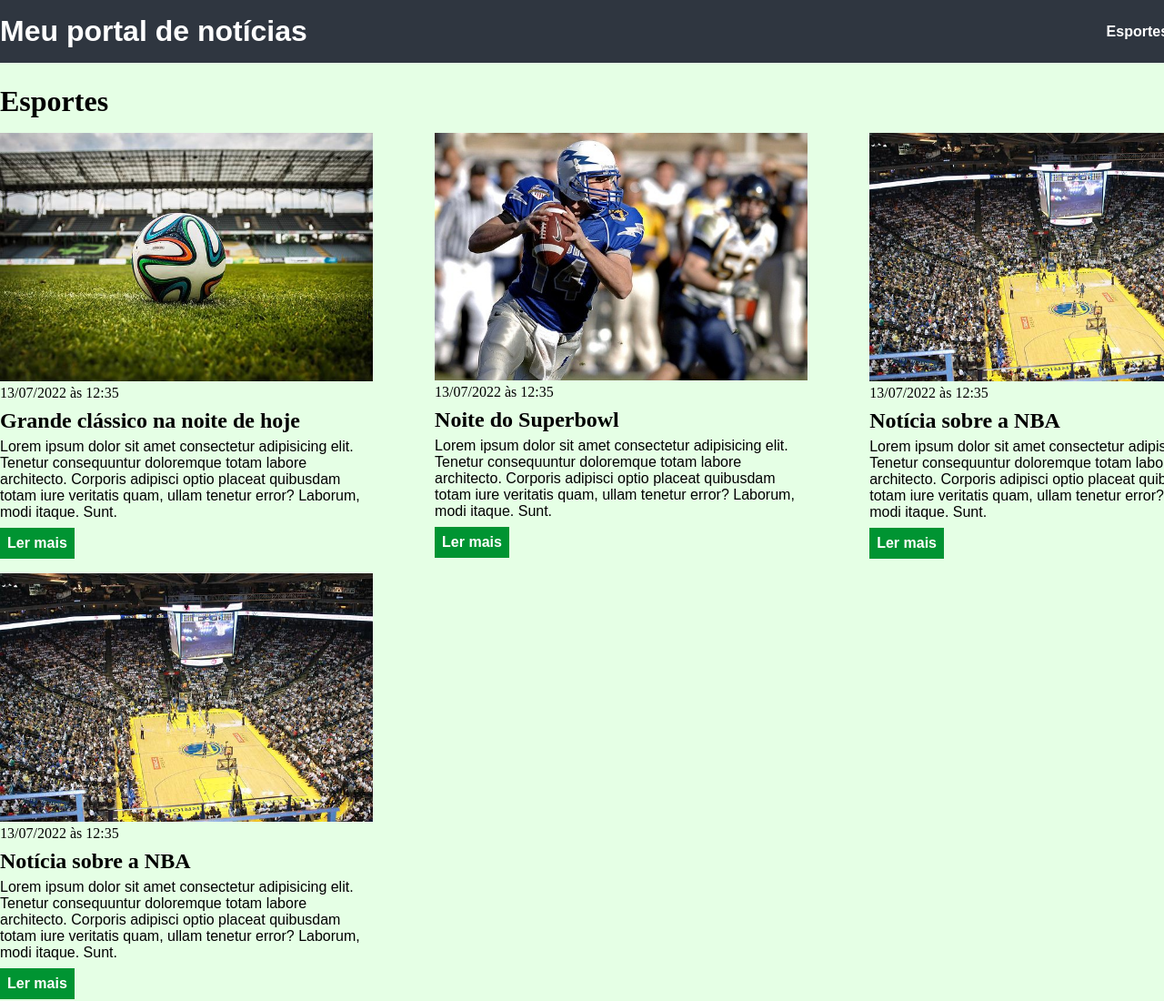
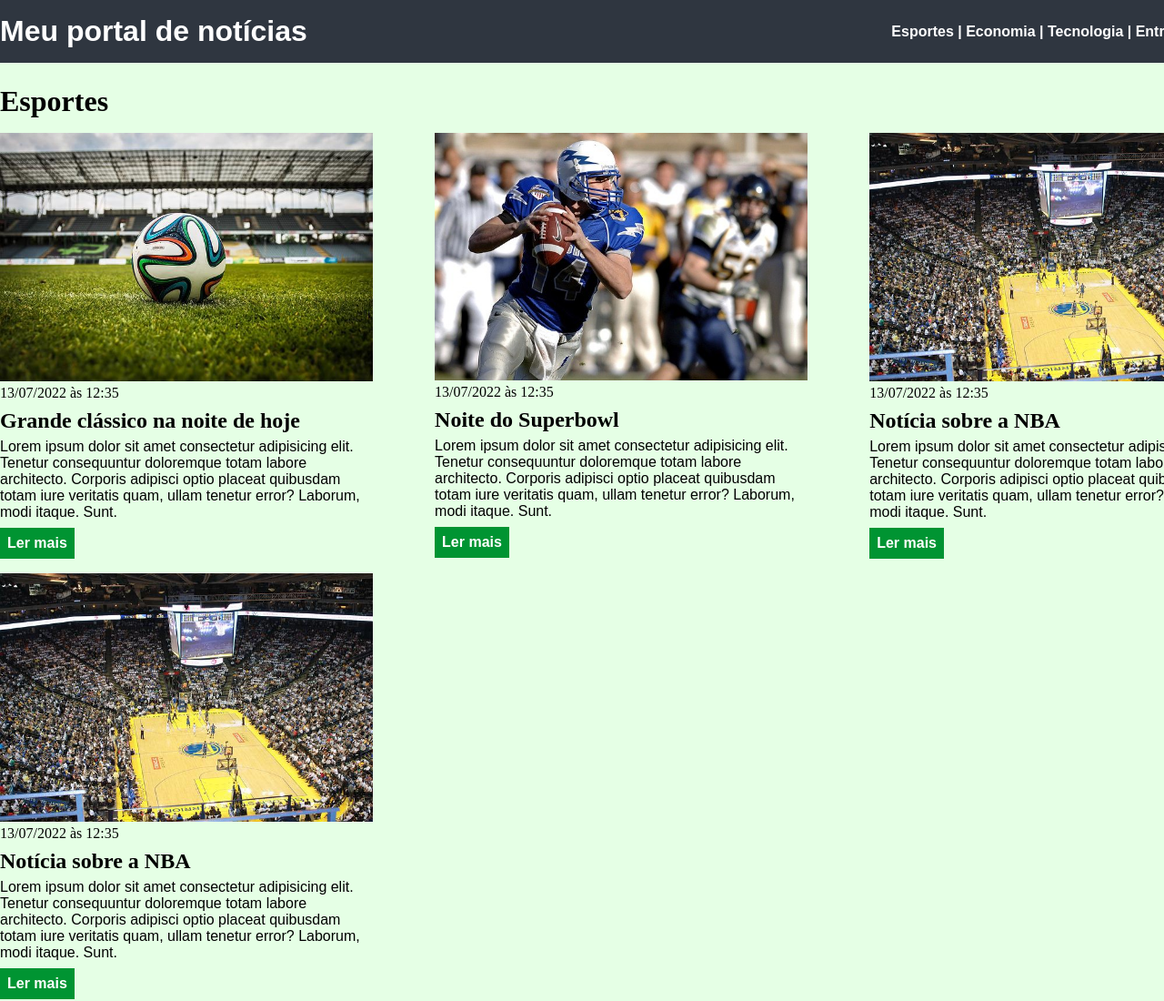
Before and after one commit to MorettiLeonardo/ex-ebac-css, a plain HTML site: page index.html in a window 1280 px wide. Shown: the top 1100 px of the page at 91% size. Drawn offline with Linux system fonts and the light colour scheme.

Commit message:
adicionando a funcionalidade de navegar pelos botoes

```diff
--- a/index.html
+++ b/index.html
@@ -14,10 +14,16 @@
             <nav>
                 <ul>
                     <li>
-                        <a href="#sports" title="Ir para a seção de esportes">Esportes</a>
+                        <a href="#sports" title="Ir para a seção de esportes">Esportes | </a>
                     </li>
                     <li>
-                        <a href="#economy" title="Ir para a seção de notícias">Economia</a>
+                        <a href="#economy" title="Ir para a seção de notícias">Economia | </a>
+                    </li>
+                    <li>
+                        <a href="#tech" title="Ir para a seção de notícias">Tecnologia | </a>
+                    </li>
+                    <li>
+                        <a href="#entertainment" title="Ir para a seção de notícias">Entretenimento</a>
                     </li>
                 </ul>
             </nav>
```
